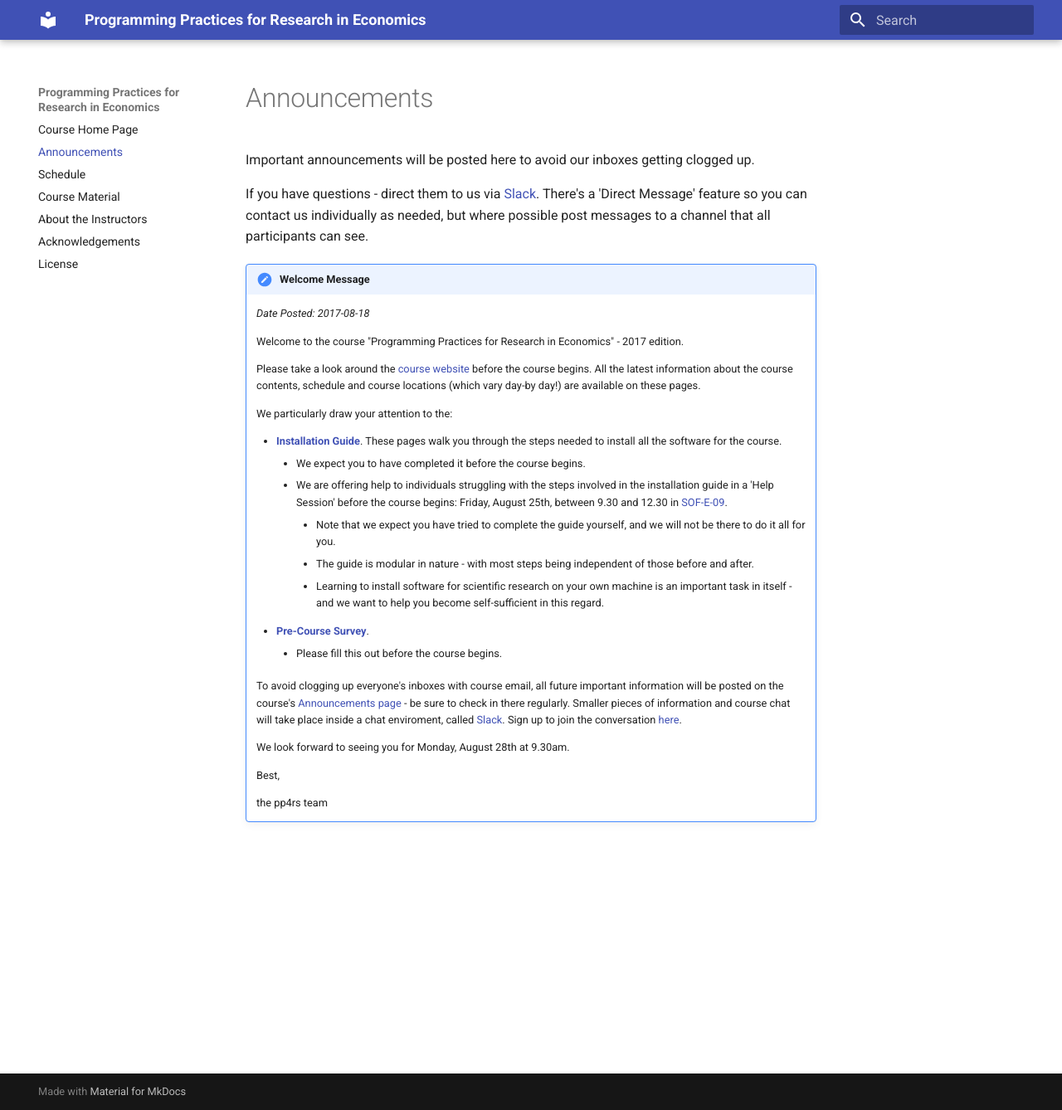
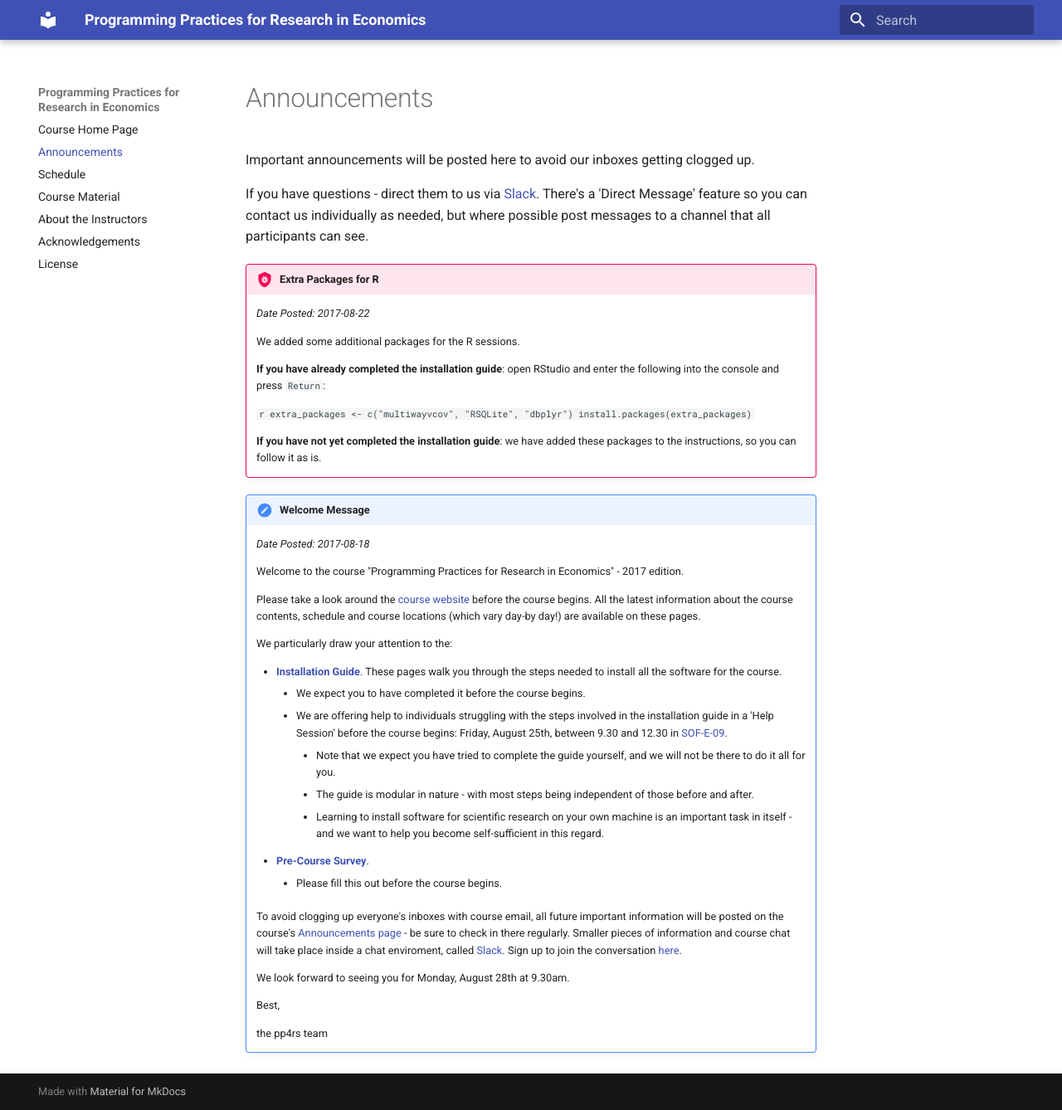
Before and after one commit to tisem-digital-marketing/2021-smwa, an MkDocs documentation site: the page built from docs/announcements.md, in a window 1280 px wide and 1338 px high. Shown: the whole window at 83% size. Built offline with MkDocs 1.6.1 and Material for MkDocs 9.7.7, drawn with Linux system fonts in a browser that asks for light colours; old or Windows-style settings are respelled for this version of MkDocs.

Commit message:
announcement for additional R packages

````diff
--- a/docs/announcements.md
+++ b/docs/announcements.md
@@ -3,6 +3,21 @@
 Important announcements will be posted here to avoid our inboxes getting clogged up.
 
 If you have questions - direct them to us via [Slack](https://pp4rs.slack.com). There's a 'Direct Message' feature so you can contact us individually as needed, but where possible post messages to a channel that all participants can see.
+
+!!! bug "Extra Packages for R"
+    *Date Posted: 2017-08-22*
+
+    We added some additional packages for the R sessions.
+
+    **If you have already completed the installation guide**: open RStudio and enter the following into the console and press `Return`:
+
+    ```r
+    extra_packages <- c("multiwayvcov", "RSQLite", "dbplyr")
+    install.packages(extra_packages)
+    ```
+
+    **If you have not yet completed the installation guide**: we have added these packages to the instructions, so you can follow it as is.
+
 
 !!! note "Welcome Message"
     *Date Posted: 2017-08-18*
````
